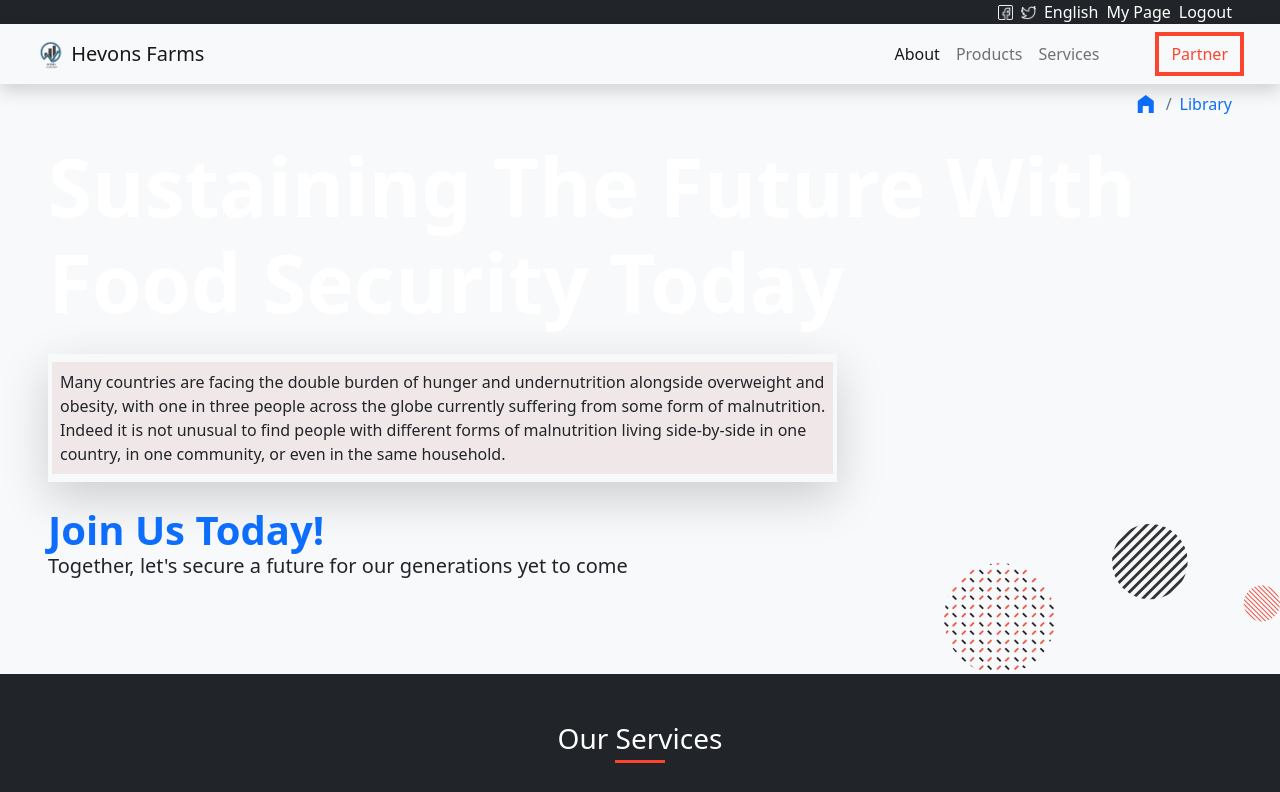
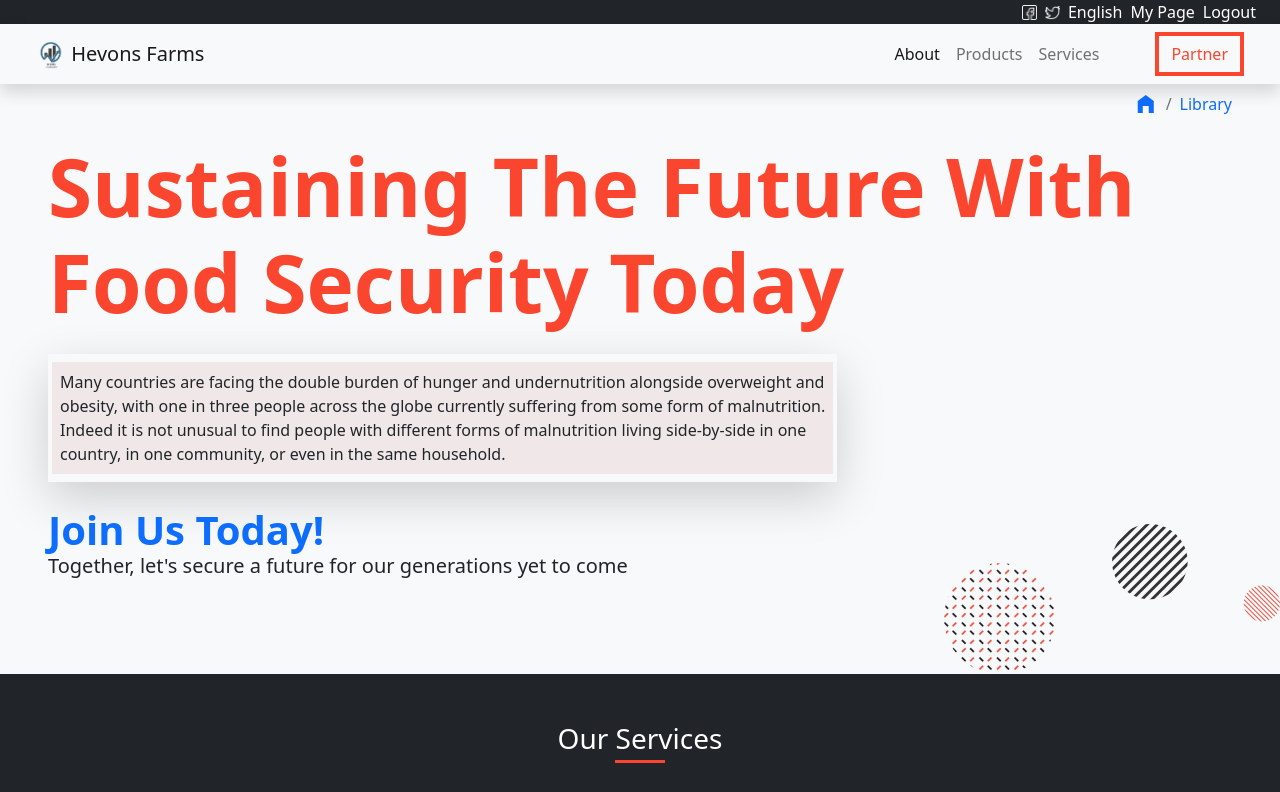
Before and after one commit to aceDavon/Hevons-Farms, a website: page index.html in a window 1280 px wide. Shown: the top 792 px of the page. Drawn offline with nearby package versions, Linux system fonts and the light colour scheme.

Commit message:
Fix paddings on navbar

```diff
--- a/css/style.css
+++ b/css/style.css
@@ -46,7 +46,11 @@ html {
   color: var(--brand-color);
 }
 
-.intro-txt,
+.intro-txt {
+  color: var(--brand-color);
+}
+
+
 .services,
 .teams,
 .partners {
--- a/index.html
+++ b/index.html
@@ -36,7 +36,7 @@
   </head>
   <body class="col-12">
     <header>
-      <div class="d-flex bg-dark justify-content-end px-5 align-items-center gap-2 col-12 up">
+      <div class="d-flex bg-dark justify-content-end  px-sm-2 px-lg-4 align-items-center gap-2 col-12 up">
         <img src="./img/icons/facebook.png" class="up-img" alt="facebook icon">
         <img src="./img/icons/twitter.png" class="up-img" alt="twitter icon">
         <p class="text-white fs-smaller my-auto">English</p>
```
Also changed, not shown: README.md.
